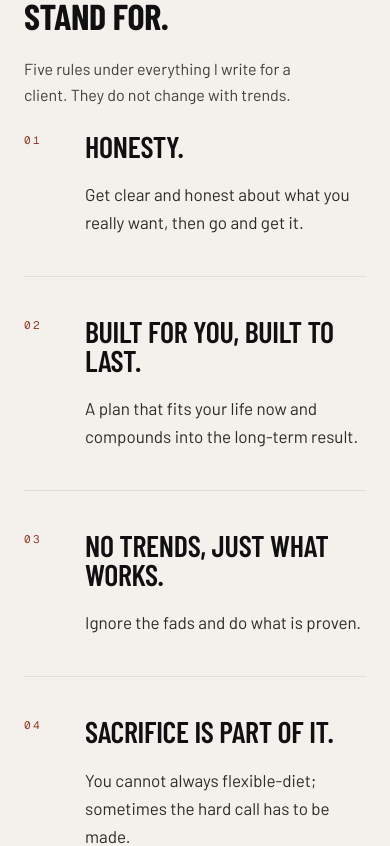
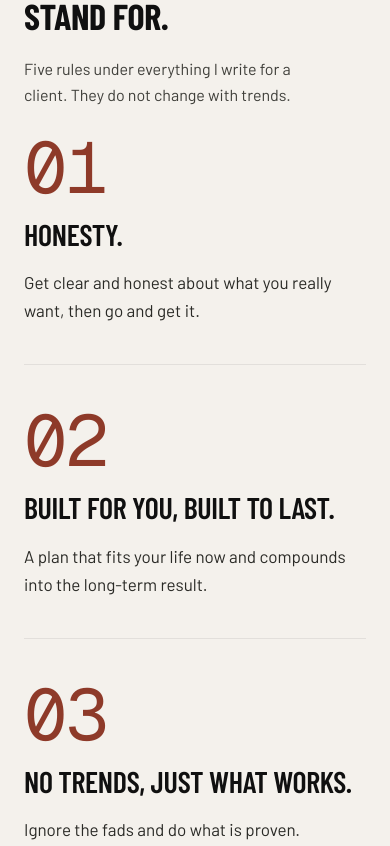
Before and after one commit to coachedbymattj/Matt-Coaching-Website-V2, a Next.js app: page / in a window 390 px wide. Shown: the part 1340-2186 px from the top of the page. Built offline with nearby package versions, Linux system fonts and the light colour scheme; no server answers.

Commit message:
design: enlarge belief numbers further
Co-Authored-By: Claude Opus 4.7 (1M context) <noreply@anthropic.com>

```diff
--- a/app/components/home/Beliefs.tsx
+++ b/app/components/home/Beliefs.tsx
@@ -54,12 +54,12 @@ export function HomeBeliefs() {
                 <Reveal
                   key={v.t}
                   delay={i * 0.04}
-                  className="grid grid-cols-12 gap-6 border-t hairline py-10 first:border-t-0 first:pt-0"
+                  className="flex flex-col gap-4 border-t hairline py-10 first:border-t-0 first:pt-0 md:grid md:grid-cols-12 md:gap-6"
                 >
-                  <div className="col-span-2 font-mono text-[11px] uppercase tracking-[0.22em] text-ember-deep">
+                  <div className="font-mono text-7xl leading-none tracking-tight text-ember-deep tabular-nums md:col-span-2 md:text-8xl">
                     {v.n}
                   </div>
-                  <div className="col-span-10">
+                  <div className="md:col-span-10">
                     <h3 className="font-display text-3xl font-semibold uppercase leading-[0.95] tracking-[-0.005em] text-ink-900 md:text-4xl">
                       {v.t}.
                     </h3>
```
